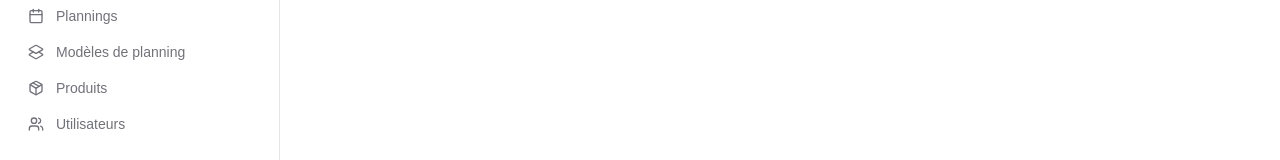
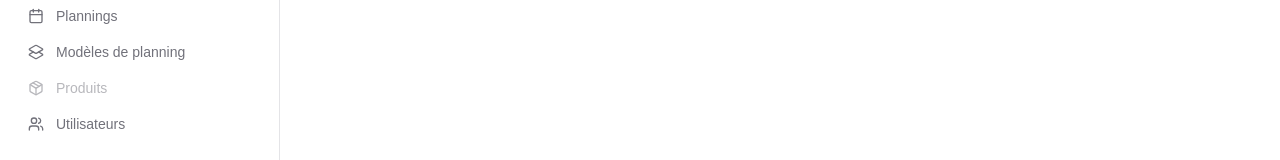
Before and after one commit to RAndre-0/homecyclhome_admin, a Next.js app: page /dashboard/produits in a window 1280 px wide. Shown: the part 142-302 px from the top of the page. Built offline with nearby package versions, Linux system fonts and the light colour scheme.

Commit message:
refactor: removed menu items & disabled products page

```diff
--- a/app/dashboard/layout.tsx
+++ b/app/dashboard/layout.tsx
@@ -35,7 +35,7 @@ export default function Layout({ children }: LayoutProps) {
               <SidebarLink href="/dashboard/carte" label="Carte" icon={Map} />
               <SidebarLink href="/dashboard/plannings" label="Plannings" icon={Calendar} />
               <SidebarLink href="/dashboard/plannings/modeles" label="Modèles de planning" icon={Layers2} />
-              <SidebarLink href="/dashboard/produits" label="Produits" icon={Package} />
+              <SidebarLink href="/dashboard/produits" label="Produits" icon={Package} disabled />
               <SidebarLink href="/dashboard/utilisateurs" label="Utilisateurs" icon={Users} />
             </nav>
           </div>
@@ -63,12 +63,12 @@ export default function Layout({ children }: LayoutProps) {
                   />
                 </Link>
               </div>
-              <nav className="grid gap-2 text-lg font-medium">
+              <nav className="grid items-start px-2 text-sm font-medium lg:px-4">
                 <SidebarLink href="/dashboard" label="Accueil" icon={Home} />
                 <SidebarLink href="/dashboard/carte" label="Carte" icon={Map} />
                 <SidebarLink href="/dashboard/plannings" label="Plannings" icon={Calendar} />
                 <SidebarLink href="/dashboard/plannings/modeles" label="Modèles de planning" icon={Layers2} />
-                <SidebarLink href="/dashboard/produits" label="Produits" icon={Package} />
+                <SidebarLink href="/dashboard/produits" label="Produits" icon={Package} disabled />
                 <SidebarLink href="/dashboard/utilisateurs" label="Utilisateurs" icon={Users} />
               </nav>
             </SheetContent>
@@ -95,8 +95,6 @@ export default function Layout({ children }: LayoutProps) {
             <DropdownMenuContent align="end">
               <DropdownMenuLabel>Mon compte</DropdownMenuLabel>
               <DropdownMenuSeparator />
-              <DropdownMenuItem>Paramètres</DropdownMenuItem>
-              <DropdownMenuItem>Support</DropdownMenuItem>
               <DropdownMenuSub>
                 <DropdownMenuSubTrigger>
                   <span>Theme</span>
--- a/app/dashboard/page.tsx
+++ b/app/dashboard/page.tsx
@@ -3,13 +3,13 @@ import { NextInterventions } from "./nextInterventions";
 
 export default function Dashboard() {
   return (
-    <div className="flex flex flex-col gap-5">
-      <div className="flex flex-row gap-5">
-        <div className="w-1/3">
-          <NextInterventions/>
+    <div className="flex flex-col gap-5">
+      <div className="flex flex-col md:flex-row gap-5">
+        <div className="w-full md:w-1/3">
+          <NextInterventions />
         </div>
-        <div className="w-2/3">
-          <InterventionsChart/>
+        <div className="w-full md:w-2/3">
+          <InterventionsChart />
         </div>
       </div>
     </div>
--- a/components/sidebar-link.tsx
+++ b/components/sidebar-link.tsx
@@ -1,17 +1,37 @@
 import Link from "next/link";
+import { type LucideIcon } from "lucide-react";
 
 interface SidebarLinkProps {
   href: string;
   label: string;
-    icon: IconType;
+  icon: LucideIcon;
+  disabled?: boolean;
 }
 
-const SidebarLink: React.FC<SidebarLinkProps> = ({ href, label, icon: Icon }) => {
+const SidebarLink: React.FC<SidebarLinkProps> = ({ href, label, icon: Icon, disabled }) => {
+  const base =
+    "flex items-center gap-3 rounded-lg px-3 py-2 text-sm font-medium transition-all";
+  const enabled =
+    "text-muted-foreground hover:text-primary";
+  const disabledClasses =
+    "text-muted-foreground opacity-50 cursor-not-allowed pointer-events-none";
+
+  if (disabled) {
     return (
-        <Link
-            href={href}
-            className="flex items-center gap-3 rounded-lg px-3 py-2 text-muted-foreground transition-all hover:text-primary"
+      <span
+        className={`${base} ${disabledClasses}`}
+        aria-disabled="true"
+        tabIndex={-1}
+        title="Bientôt disponible"
       >
+        <Icon className="h-4 w-4" />
+        {label}
+      </span>
+    );
+  }
+
+  return (
+    <Link href={href} className={`${base} ${enabled}`}>
       <Icon className="h-4 w-4" />
       {label}
     </Link>
```
Lines whose indentation alone changed are shown as unchanged.
